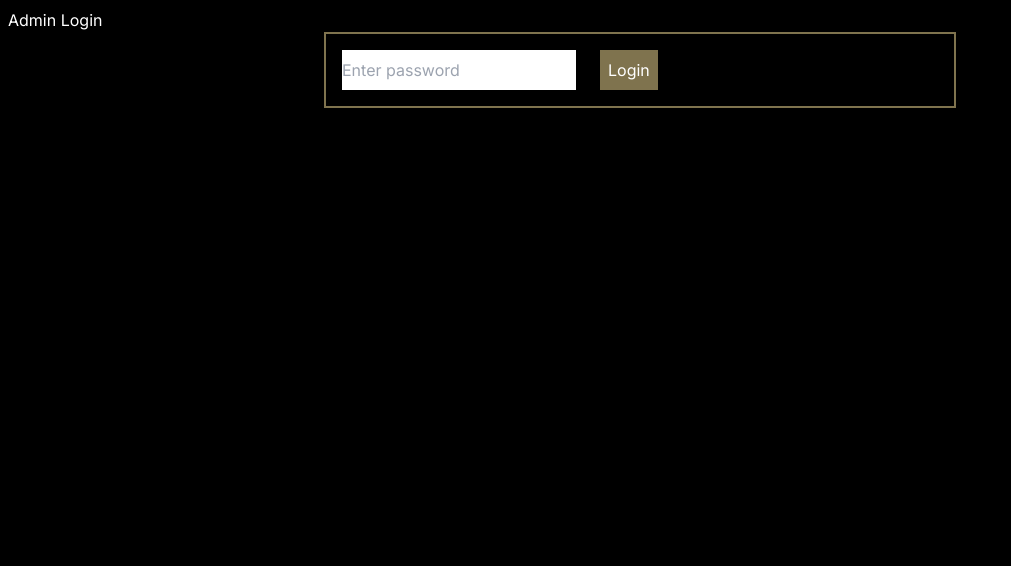
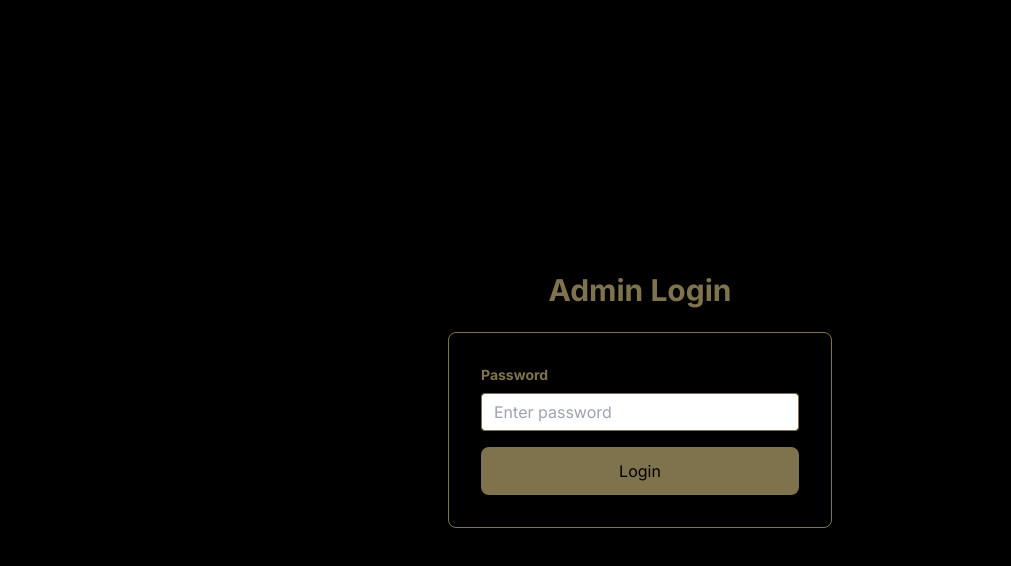
Before and after one commit to julian-sirkin/sirkinSupperClub_next, a Next.js app: page /login in a window 1280 px wide. Shown: the top 566 px of the page, without its empty margins (0-1011 px from the left). Built offline with nearby package versions, Linux system fonts and the light colour scheme.

Commit message:
make admin login form pretty

```diff
--- /dev/null
+++ b/src/app/components/LoginForm/LoginForm.tsx
@@ -0,0 +1,58 @@
+"use client";
+import { useState, useTransition } from 'react';
+import { useRouter } from 'next/navigation';
+import LoginFormUI from './LoginFormUI'; // Import the UI component
+import { loginUser } from '@/app/lib/apiClient'; // Import the centralized API function
+
+// This is the container component
+export default function LoginForm() {
+  const [password, setPassword] = useState('');
+  const [passwordError, setPasswordError] = useState('');
+  const [isPending, startTransition] = useTransition();
+  const router = useRouter();
+
+  const handlePasswordChange = (e: React.ChangeEvent<HTMLInputElement>) => {
+    setPassword(e.target.value);
+  };
+
+  const handleLoginSubmit = async (e: React.FormEvent<HTMLFormElement>) => {
+    e.preventDefault();
+    setPasswordError(''); // Reset error on new submission
+
+    startTransition(async () => {
+      try {
+        // Use the imported function
+        const res = await loginUser(password);
+
+        if (res.ok) {
+          router.push('/admin');
+        } else {
+          // Handle potential errors when parsing JSON
+          let errorMessage = 'Invalid password';
+          try {
+              const errorData = await res.json();
+              errorMessage = errorData.message || errorMessage;
+          } catch (parseError) {
+              console.error("Failed to parse error response:", parseError);
+          }
+          setPasswordError(errorMessage);
+        }
+      } catch (error) {
+        console.error("Login failed:", error);
+        // Handle network errors or errors from loginUser itself
+        setPasswordError('An unexpected error occurred. Please check your connection and try again.');
+      }
+    });
+  };
+
+  // Render the UI component, passing state and handlers as props
+  return (
+    <LoginFormUI
+      password={password}
+      passwordError={passwordError}
+      isPending={isPending}
+      onPasswordChange={handlePasswordChange}
+      onSubmit={handleLoginSubmit}
+    />
+  );
+}
--- /dev/null
+++ b/src/app/components/LoginForm/LoginFormUI.tsx
@@ -0,0 +1,66 @@
+"use client";
+
+import React from 'react';
+
+// Define the props interface for the UI component
+interface LoginFormUIProps {
+  password: string;
+  passwordError: string;
+  isPending: boolean;
+  onPasswordChange: (e: React.ChangeEvent<HTMLInputElement>) => void;
+  onSubmit: (e: React.FormEvent<HTMLFormElement>) => void;
+}
+
+// This is the purely presentational component
+export default function LoginFormUI({
+  password,
+  passwordError,
+  isPending,
+  onPasswordChange,
+  onSubmit,
+}: LoginFormUIProps) {
+  return (
+    // Keep the same outer div structure for centering from the original LoginForm
+    <div className="flex flex-col items-center justify-center w-full">
+       <h1 className="text-3xl font-bold text-gold mb-6">Admin Login</h1>
+      <form
+        onSubmit={onSubmit}
+        className="w-full max-w-sm p-8 bg-black/30 rounded-lg shadow-md border border-gold"
+      >
+        <div className="mb-4">
+          <label htmlFor="password" className="block text-gold text-sm font-bold mb-2">
+            Password
+          </label>
+          <input
+            id="password"
+            className="shadow appearance-none border border-gold rounded w-full py-2 px-3 text-black leading-tight focus:outline-none focus:shadow-outline bg-white"
+            type="password"
+            placeholder="Enter password"
+            value={password}
+            onChange={onPasswordChange}
+            required
+            disabled={isPending}
+          />
+        </div>
+
+        <div className="flex items-center justify-between">
+          <button
+            className={`w-full p-3 rounded-lg shadow-md transition-colors ease-in-out duration-150 ${
+              isPending
+                ? 'bg-gray-500 text-gray-300 cursor-not-allowed'
+                : 'bg-gold text-black hover:bg-white hover:text-gold'
+            }`}
+            type="submit"
+            disabled={isPending}
+          >
+            {isPending ? 'Logging In...' : 'Login'}
+          </button>
+        </div>
+
+        {passwordError && (
+          <p className='text-red-500 text-xs italic mt-4 text-center'>{passwordError}</p>
+        )}
+      </form>
+    </div>
+  );
+}
--- /dev/null
+++ b/src/app/lib/apiClient.ts
@@ -0,0 +1,16 @@
+// Centralized place for client-side API calls
+
+export const loginUser = async (password: string) => {
+    // The fetch call logic previously in LoginForm.tsx
+    const res = await fetch('/api/login', {
+        method: 'POST',
+        headers: { 'Content-Type': 'application/json' },
+        body: JSON.stringify({ password }),
+    });
+
+    // Return the response object. The caller will handle checking res.ok and parsing JSON.
+    return res;
+};
+
+// You can add other client-side fetch functions here in the future
+// e.g., export const fetchEvents = async () => { ... };
--- a/src/app/login/page.tsx
+++ b/src/app/login/page.tsx
@@ -1,44 +1,19 @@
 "use client"
-import { useState } from 'react';
-import { useRouter } from 'next/navigation';
+// Remove useState import if no longer needed
+// import { useState } from 'react';
+// Remove useRouter import if no longer needed here (it's used in LoginForm)
+// import { useRouter } from 'next/navigation';
+import LoginForm from '@/app/components/LoginForm/LoginForm'; // Import the new component
 
 export default function Login() {
-  const [password, setPassword] = useState('');
-  const [passwordError, setPasswordError] = useState('');
-  const router = useRouter();
-
-  const handleLogin = async (e: React.FormEvent<HTMLFormElement>) => {
-    e.preventDefault();
-
-    // Send password to the API to verify
-    const res = await fetch('api/login', {
-      method: 'POST',
-      headers: { 'Content-Type': 'application/json' },
-      body: JSON.stringify({ password }),
-    });
-
-    if (res.status === 200) {
-      router.push('/admin'); // Redirect to admin page
-    } else {
-      setPasswordError('Invalid password');
-    }
-  };
+  // Remove useState hooks and handleLogin function - they are now in LoginForm
 
   return (
-    <div className='bg-black p-2 text-white h-screen'>
-      <h1>Admin Login</h1>
-      <form onSubmit={handleLogin} className='w-1/2 m-auto p-4 border-2 border-gold flex gap-6'>
-        <input
-          className='text-black'
-          type="password"
-          placeholder="Enter password"
-          value={password}
-          onChange={(e) => setPassword(e.target.value)}
-        />
-        <button className='p-2 bg-gold hover:bg-white hover:text-gold' type="submit">Login</button>
-        {passwordError && <p className='text-red-600 p-2'>{passwordError}</p>}
-      </form>
-
+    // Update the outer div styling - remove centering, let LoginForm handle it
+    // Add min-h-screen to ensure background covers the page
+    <div className='bg-black text-white min-h-screen flex items-center justify-center'>
+      {/* Render the new LoginForm component */}
+      <LoginForm />
     </div>
   );
 }
```
